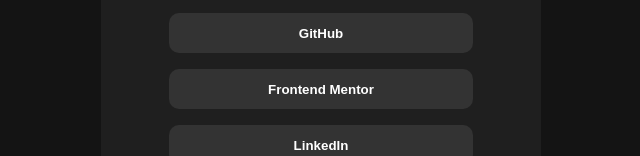
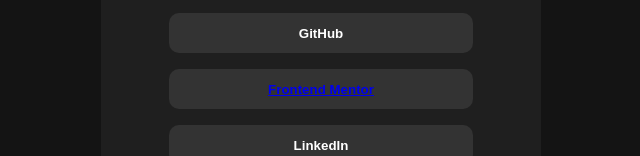
Before and after one commit to Crescentius00/social-links, a plain HTML site: page index.html in a window 1280 px wide. Shown: the part 526-682 px from the top of the page, without its empty margins (319-959 px from the left). Drawn offline with Linux system fonts and the light colour scheme.

Commit message:
index.html

```diff
--- a/index.html
+++ b/index.html
@@ -37,7 +37,7 @@
   <p>"Front-end developer and avid reader."</p>
 
   <p><a href="https://github.com/Crescentius00" target="_blank" rel="noopener noreferrer"><button id="btn">GitHub</button></a></p>
-  <p><button id="btn">Frontend Mentor</button></p>
+  <p><a href="https://www.frontendmentor.io/profile/Crescentius00" target="_blank" rel="noopener noreferrer"><button id="btn">Frontend Mentor</a></button></p>
   <p><button id="btn">LinkedIn</button></p>
   <p><button id="btn">Twitter</button></p>
   <p><button id="btn">Instagram</button></p>
```
